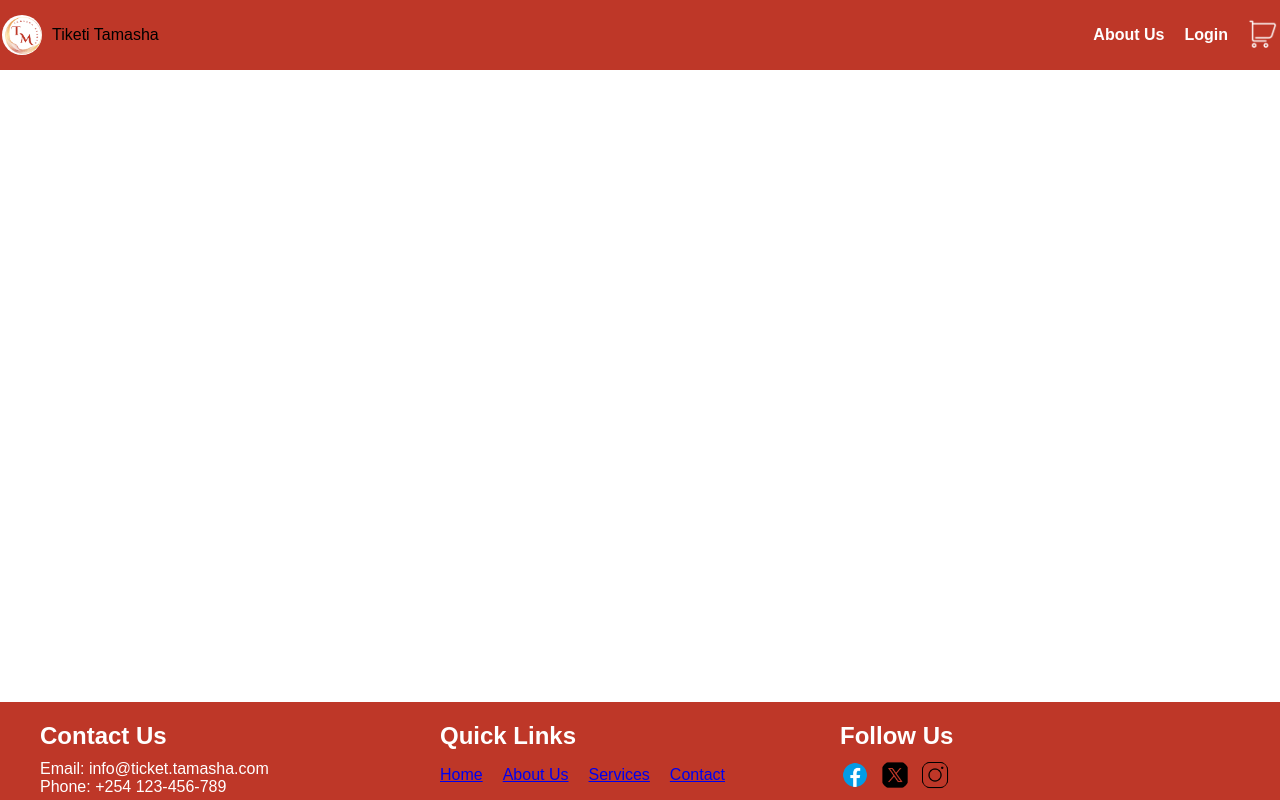
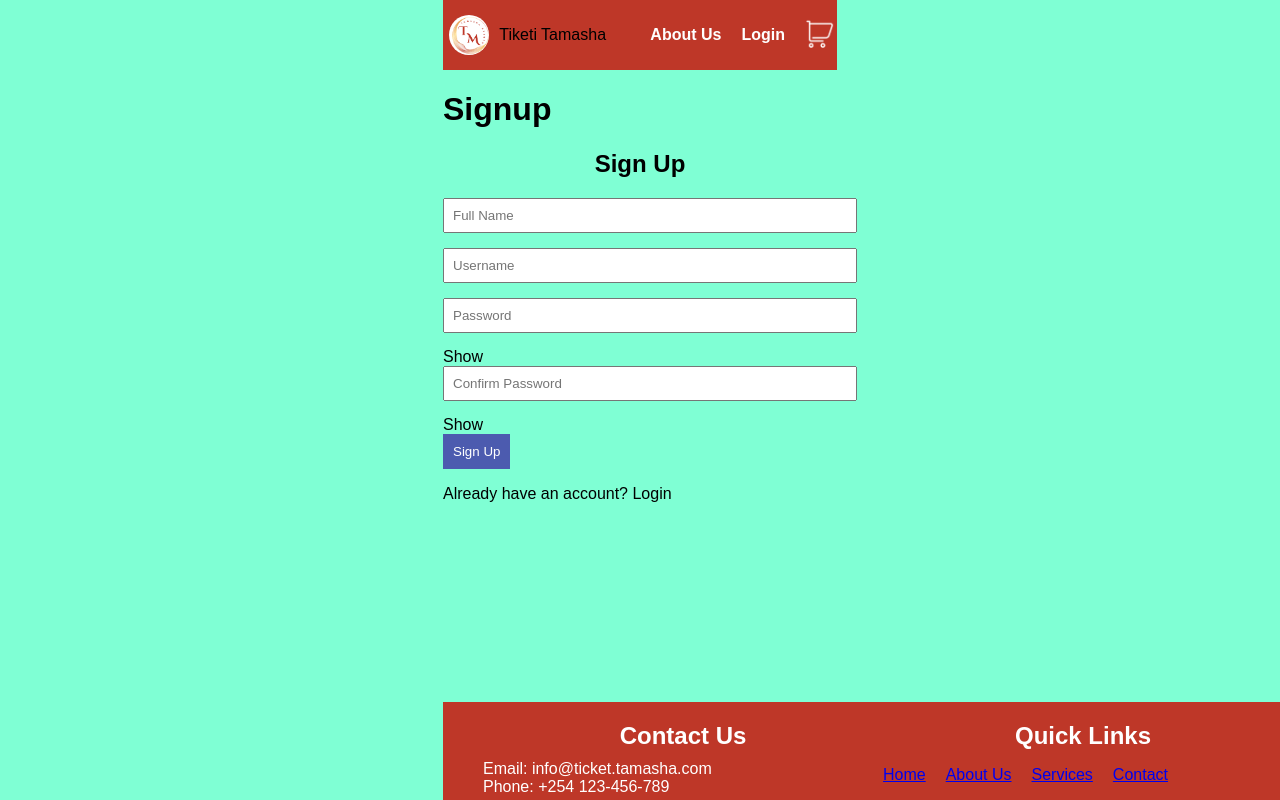
Before and after one commit to WanjikuN/tiketi-tamasha-client, a React (Create React App) app: page / in a window 1280 px wide. Built offline with nearby package versions, Linux system fonts and the light colour scheme.

Commit message:
signup part

```diff
--- a/src/App.js
+++ b/src/App.js
@@ -2,12 +2,14 @@ import React from 'react';
 import './components/App.css';
 import Navbar from './components/Navbar';
 import Footer from './components/Footer';
+import SignUp from './components/SignUp';
 
 const App = () => {
   return (
     <div className="App">
       <Navbar />
       <Footer />
+      <SignUp/>
     </div>
   );
 };
--- /dev/null
+++ b/src/components/SignUp.css
@@ -0,0 +1,40 @@
+body {
+    font-family: 'Arial', sans-serif;
+    background-color: aquamarine;
+}
+
+div {
+    max-width: 400px;
+    margin: 0 auto;
+}
+
+h2 {
+    text-align: center;
+}
+
+form {
+    display: flex;
+    flex-direction: column;
+}
+
+label {
+    margin-top: 10px;
+}
+
+input {
+    margin-bottom: 15px;
+    padding: 8px;
+    width: 100%;
+}
+
+button {
+    background-color: #4c5baf;
+    color: white;
+    padding: 10px;
+    border: none;
+    cursor: pointer;
+}
+
+button:hover {
+    background-color: #a04598;
+}
--- /dev/null
+++ b/src/components/SignUp.js
@@ -0,0 +1,129 @@
+import React, { useState } from "react";
+import "./SignUp.css";
+
+function Signup({ isLoggedIn, setIsLoggedIn }) {
+  const [showPassword, setShowPassword] = useState(false);
+
+  const [signupFormData, setSignupFormData] = useState({
+    name: "",
+    username: "",
+    password: "",
+    confirmPassword: "",
+  });
+
+  const togglePasswordVisibility = () => {
+    setShowPassword(!showPassword);
+  };
+
+  const handleSignup = async () => {
+    const passwordRegex =
+      /^(?=.*[a-z])(?=.*[A-Z])(?=.*\d)(?=.*[@$!%*?&])[A-Za-z\d@$!%*?&]{6,}$/;
+
+    if (!passwordRegex.test(signupFormData.password)) {
+      alert(
+        "Password must include at least one uppercase letter, one lowercase letter, one special character, and be at least six characters long."
+      );
+      return;
+    }
+
+    if (signupFormData.password !== signupFormData.confirmPassword) {
+      alert("Password and confirmation do not match.");
+      return;
+    }
+
+    try {
+      //  API request for signup
+      const response = await fetch("/signup", {
+        method: "POST",
+        headers: {
+          "Content-Type": "application/json",
+        },
+        body: JSON.stringify(signupFormData),
+      });
+
+      if (response.ok) {
+        const data = await response.json();
+        setSignupFormData({
+          name: "",
+          username: "",
+          password: "",
+          confirmPassword: "",
+        });
+        alert(`Hello, ${data.name} Account created successfully`);
+
+        // Additional logic after successful signup if needed
+
+      } else {
+        alert("Signup failed");
+      }
+    } catch (error) {
+      alert("Error during signup: " + error.message);
+    }
+  };
+
+  return (
+    <div className="login-container">
+      <h1>Signup</h1>
+      <div className="form">
+        <h2>Sign Up</h2>
+        <input
+          type="text"
+          placeholder="Full Name"
+          value={signupFormData.name}
+          onChange={(e) =>
+            setSignupFormData({ ...signupFormData, name: e.target.value })
+          }
+        />
+        <input
+          type="text"
+          placeholder="Username"
+          value={signupFormData.username}
+          onChange={(e) =>
+            setSignupFormData({
+              ...signupFormData,
+              username: e.target.value,
+            })
+          }
+        />
+        <div className="password-input">
+          <input
+            type={showPassword ? "text" : "password"}
+            placeholder="Password"
+            value={signupFormData.password}
+            onChange={(e) =>
+              setSignupFormData({
+                ...signupFormData,
+                password: e.target.value,
+              })
+            }
+          />
+          <span onClick={togglePasswordVisibility}>
+            {showPassword ? "Hide" : "Show"}
+          </span>
+        </div>
+        <div className="password-input">
+          <input
+            type={showPassword ? "text" : "password"}
+            placeholder="Confirm Password"
+            value={signupFormData.confirmPassword}
+            onChange={(e) =>
+              setSignupFormData({
+                ...signupFormData,
+                confirmPassword: e.target.value,
+              })
+            }
+          />
+          <span onClick={togglePasswordVisibility}>
+            {showPassword ? "Hide" : "Show"}
+          </span>
+        </div>
+        <button onClick={handleSignup}>Sign Up</button>
+        <p>
+          Already have an account? <span>Login</span>
+        </p>
+      </div>
+    </div>
+  );
+}
+
+export default Signup;
```
Also changed, not shown: 1 other file (tests, documents, lock files or other folders).
